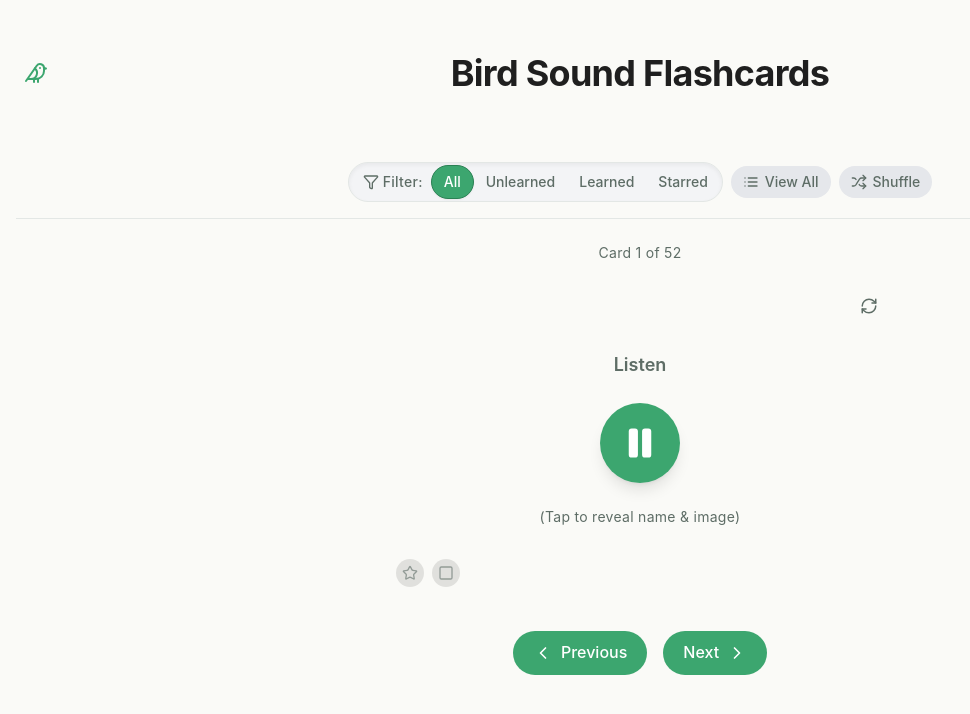
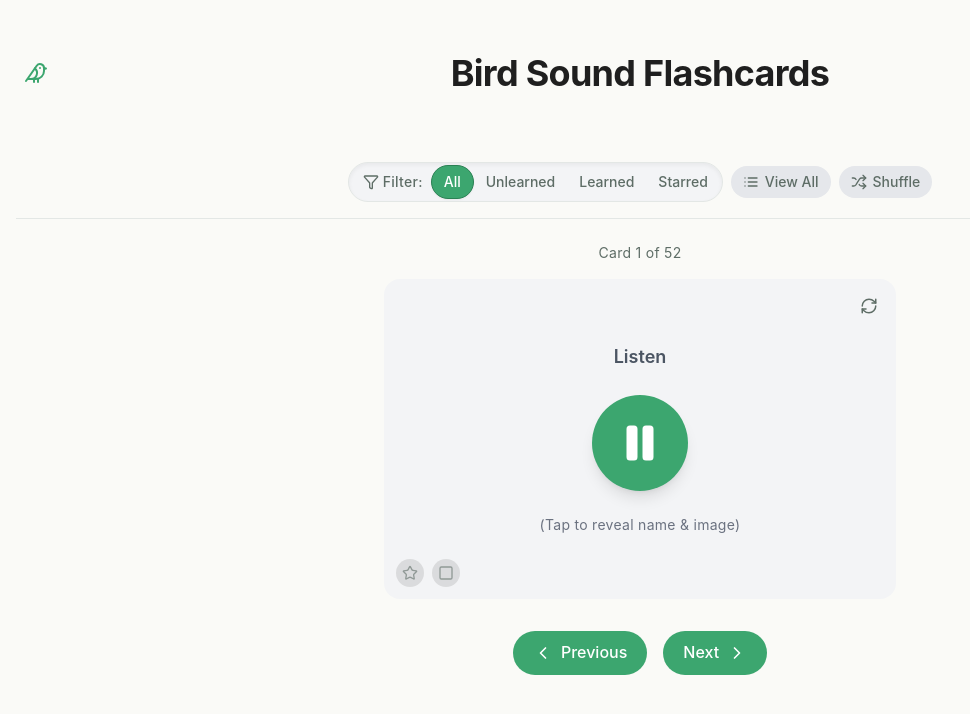
Before and after one commit to HE-22/Bird-Sound-Flashcards, a React (Create React App) app: page / in a window 1280 px wide. Shown: the top 714 px of the page, without its empty margins (0-970 px from the left). Built offline with nearby package versions, Linux system fonts and the light colour scheme.

Commit message:
nicer ui

```diff
--- a/src/App.tsx
+++ b/src/App.tsx
@@ -483,9 +483,12 @@ function App() {
                renderStudyMode()
             ) : (
                /* View All Mode - Span more columns */
-               <div className="col-span-12 lg:col-span-10 lg:col-start-2 w-full">
-                  {/* Add Back to Study button HERE */}
-                  <div className="flex justify-center mb-6"> {/* Centering container */}
+               <div className="col-span-12 lg:col-span-10 w-full">
+                  {/* Render the AllCardsView component */}
+                  <AllCardsView cards={cards} onToggleLearned={handleToggleLearned} onToggleStarred={handleToggleStarred} />
+
+                  {/* Add Back to Study button at the BOTTOM of this view */}
+                  <div className="flex justify-center items-center gap-4 mt-12 w-full max-w-md">
                       <button
                         onClick={handleToggleView} // Uses the existing toggle handler
                         className={accentButtonClasses} // Use existing styles
@@ -496,8 +499,6 @@ function App() {
                         Back to Study
                       </button>
                   </div>
-                  {/* Render the AllCardsView component */}
-                  <AllCardsView cards={cards} onToggleLearned={handleToggleLearned} onToggleStarred={handleToggleStarred} />
                </div>
             )}
           </div>
--- a/src/components/Flashcard.tsx
+++ b/src/components/Flashcard.tsx
@@ -69,7 +69,7 @@ const Flashcard = React.forwardRef<HTMLDivElement, FlashcardProps>((
       tabIndex={0}
       onKeyDown={(e) => e.key === 'Enter' && onFlip()}
     >
-      <div className="absolute inset-0 w-full h-full bg-gradient-radial from-[#DFF4EA] to-[#bde4cf] rounded-card flex flex-col items-center justify-center [backface-visibility:hidden] p-6 text-center overflow-hidden">
+      <div className="absolute inset-0 w-full h-full bg-gray-100 rounded-card flex flex-col items-center justify-center [backface-visibility:hidden] p-6 text-center overflow-hidden">
         {audioSrc && (
           <audio
             ref={audioRef}
@@ -81,17 +81,17 @@ const Flashcard = React.forwardRef<HTMLDivElement, FlashcardProps>((
             preload="auto"
           />
         )}
-        <h3 className="text-lg font-semibold mb-6 text-text-muted">Listen</h3>
+        <h3 className="text-lg font-semibold mb-6 text-gray-600">Listen</h3>
         <button
           onClick={onTogglePlayPause}
-          className="w-20 h-20 rounded-full bg-primary text-white flex items-center justify-center hover:bg-primary-700 transition-colors focus:outline-none focus-visible:ring-2 focus-visible:ring-primary focus-visible:ring-offset-2 focus-visible:ring-offset-[#DFF4EA] disabled:opacity-50 disabled:cursor-not-allowed shadow-lg"
+          className="w-24 h-24 rounded-full bg-primary text-white flex items-center justify-center hover:bg-primary-700 transition-colors duration-150 ease-in-out focus:outline-none focus-visible:ring-2 focus-visible:ring-primary focus-visible:ring-offset-2 focus-visible:ring-offset-gray-100 disabled:opacity-50 disabled:cursor-not-allowed shadow-lg active:shadow-md"
           disabled={!audioSrc}
           aria-label={isPlaying ? "Pause audio" : "Play audio"}
         >
           {isPlaying ? (
-            <Pause size={40} strokeWidth={1.5} fill="currentColor" />
+            <Pause size={48} strokeWidth={1.5} fill="currentColor" />
           ) : (
-            <Play size={40} strokeWidth={1.5} fill="currentColor" className="ml-1"/>
+            <Play size={48} strokeWidth={1.5} fill="currentColor" className="ml-1.5"/>
           )}
         </button>
         <button
@@ -102,7 +102,7 @@ const Flashcard = React.forwardRef<HTMLDivElement, FlashcardProps>((
         >
           <RefreshCw size={18} />
         </button>
-        <p className="text-tiny text-text-muted mt-6">(Tap to reveal name & image)</p>
+        <p className="text-tiny text-gray-500 mt-6">(Tap to reveal name & image)</p>
         <div className="absolute bottom-3 left-3 z-10 flex gap-2">
           <button
             onClick={(e) => { e.stopPropagation(); onToggleStarred(); }}
```
Lines whose indentation alone changed are shown as unchanged.
